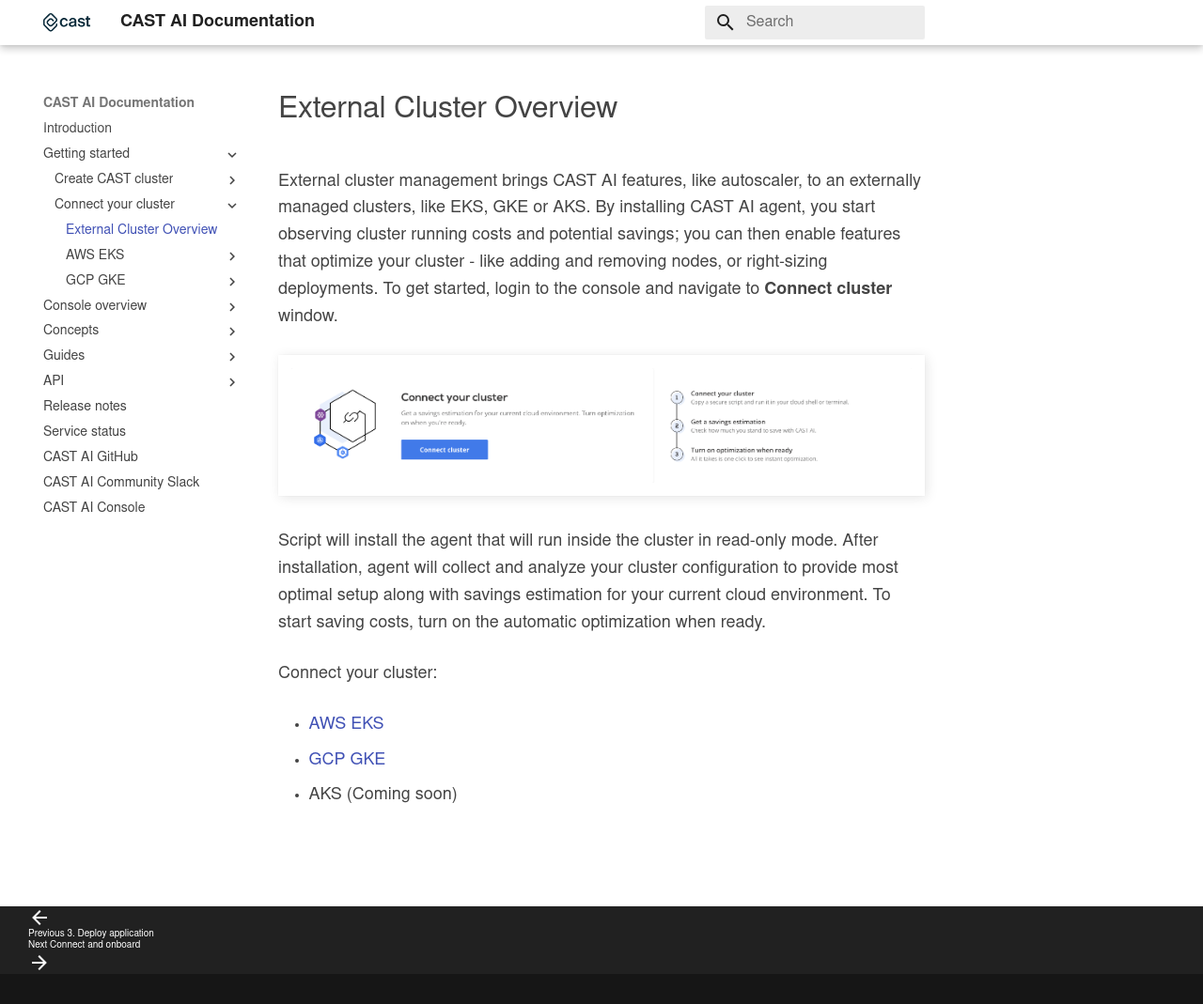
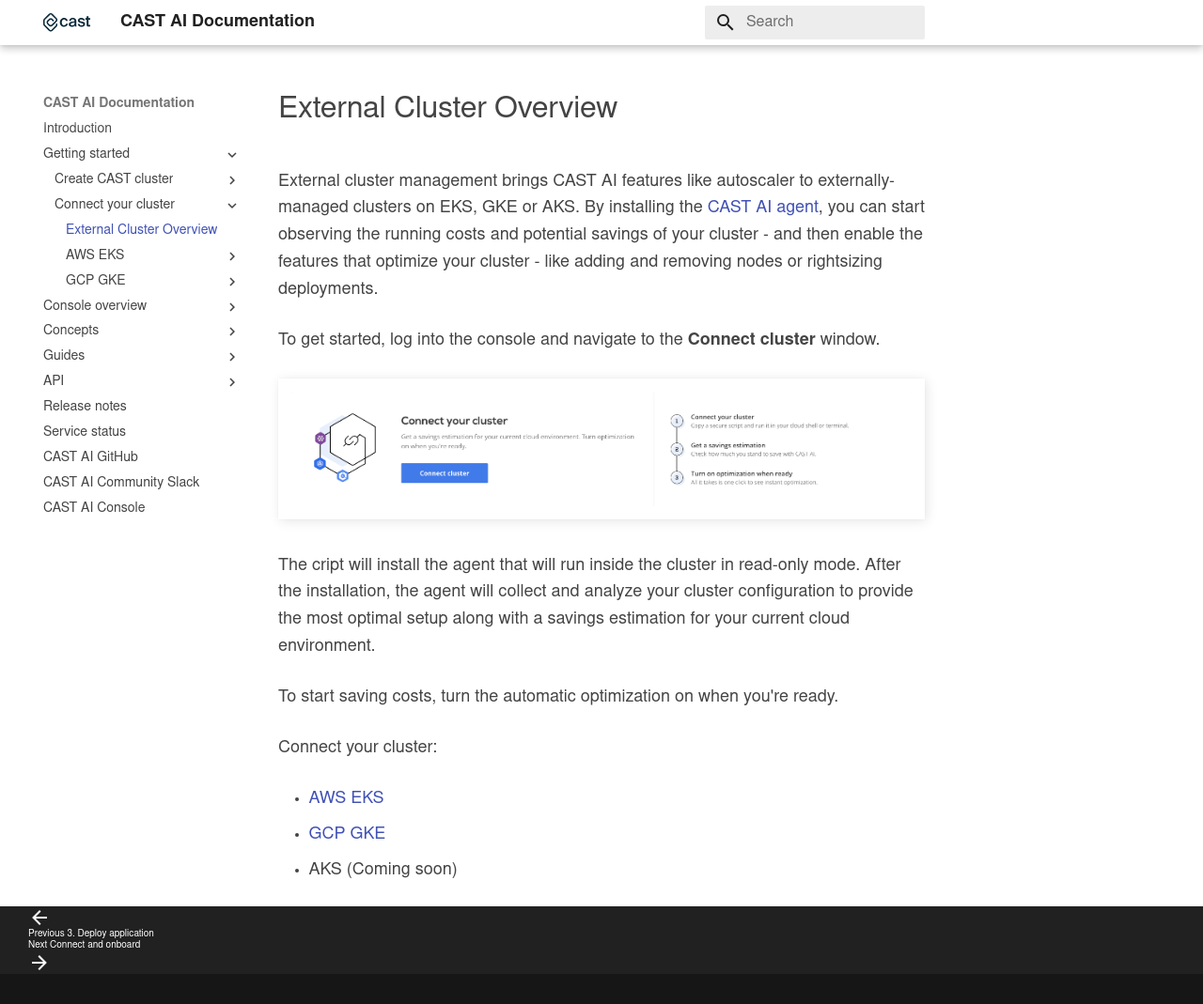
Before and after one commit to castai/docs, an MkDocs documentation site: the page built from docs/getting-started/external-cluster/overview.md, in a window 1280 px wide and 1069 px high. Shown: the whole window at 94% size. Built offline with MkDocs 1.6.1 and Material for MkDocs 9.7.7, drawn with Linux system fonts in a browser that asks for light colours; some web fonts are replaced.

```diff
--- a/docs/getting-started/external-cluster/overview.md
+++ b/docs/getting-started/external-cluster/overview.md
@@ -4,16 +4,16 @@
 
 # External Cluster Overview
 
-External cluster management brings CAST AI features, like autoscaler, to an externally managed clusters, like EKS, GKE
-or AKS. By installing CAST AI agent, you start observing cluster running costs and potential savings; you can then
-enable features that optimize your cluster - like adding and removing nodes, or right-sizing deployments. To get started,
-login to the console and navigate to **Connect cluster** window.
+External cluster management brings CAST AI features like autoscaler to externally-managed clusters on EKS, GKE
+or AKS. By installing the [CAST AI agent](https://github.com/castai/k8s-agent), you can start observing the running costs and potential savings of your cluster - and then enable the features that optimize your cluster - like adding and removing nodes or rightsizing deployments.
+
+To get started, log into the console and navigate to the **Connect cluster** window.
 
 ![img.png](../screenshots/connect-cluster.png)
 
-Script will install the agent that will run inside the cluster in read-only mode. After installation, agent will collect
-and analyze your cluster configuration to provide most optimal setup along with savings estimation for your current
-cloud environment. To start saving costs, turn on the automatic optimization when ready.
+The cript will install the agent that will run inside the cluster in read-only mode. After the installation, the agent will collect and analyze your cluster configuration to provide the most optimal setup along with a savings estimation for your current cloud environment.
+
+To start saving costs, turn the automatic optimization on when you're ready.
 
 Connect your cluster:
 
```
Also changed, not shown: docs/guides/k8s-agent.md (+84 -53 lines), docs/index.md (+7 -2 lines).
